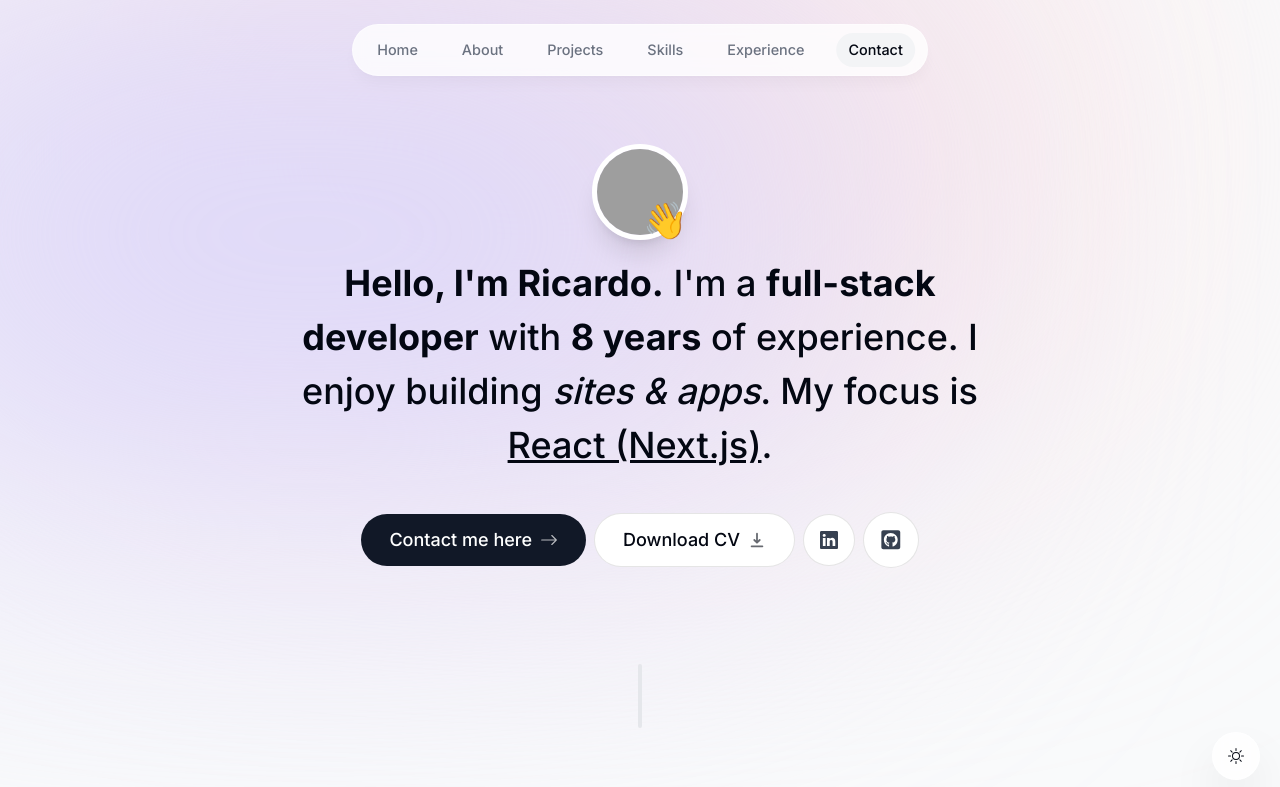
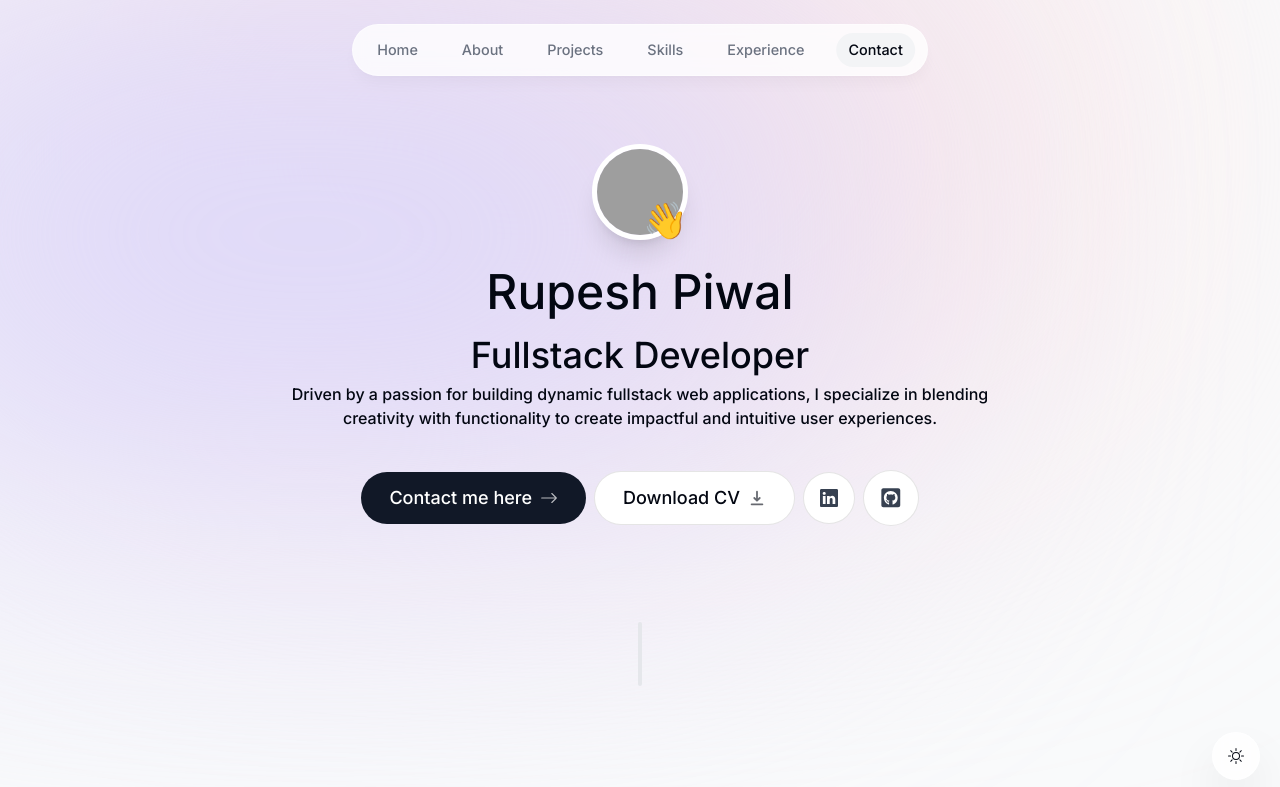
Before and after one commit to Rupesh-Piwal/portfolio, a Next.js app: page / in a window 1280 px wide. Shown: the top 787 px of the page. Built offline with nearby package versions, Linux system fonts and the light colour scheme; no server answers; grey boxes are pictures that could not be loaded.

Commit message:
intro updated

```diff
--- a/components/intro.tsx
+++ b/components/intro.tsx
@@ -62,11 +62,13 @@
         initial={{ opacity: 0, y: 100 }}
         animate={{ opacity: 1, y: 0 }}
       >
-        <span className="font-bold">Hello, I'm Ricardo.</span> I'm a{" "}
-        <span className="font-bold">full-stack developer</span> with{" "}
-        <span className="font-bold">8 years</span> of experience. I enjoy
-        building <span className="italic">sites & apps</span>. My focus is{" "}
-        <span className="underline">React (Next.js)</span>.
+        <h1 className="text-[48px]">Rupesh Piwal</h1>
+        <h2>Fullstack Developer</h2>
+        <p className="text-[16px]">
+          Driven by a passion for building dynamic fullstack web applications, I
+          specialize in blending creativity with functionality to create
+          impactful and intuitive user experiences.
+        </p>
       </motion.h1>
 
       <motion.div
```
